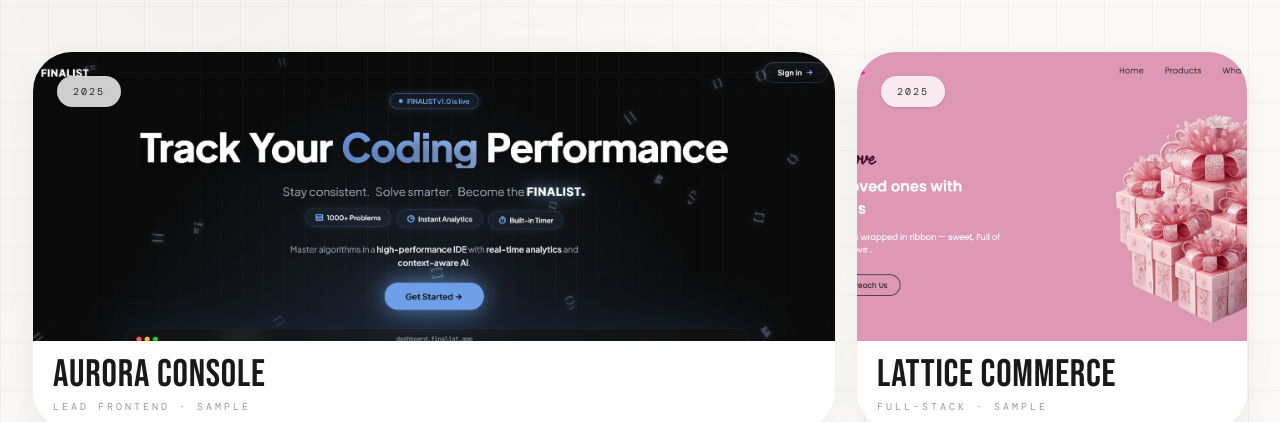
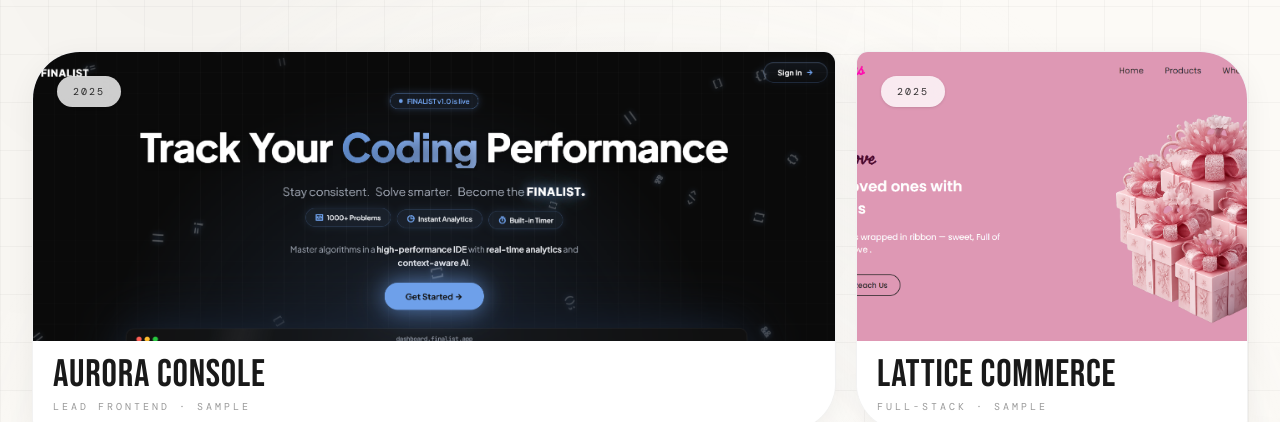
Before and after one commit to rupesh1285/Portfolio-Exclusive, a Next.js app: page / in a window 1280 px wide. Both pictures are taken after a click on the button "Work". Shown: the part 378-800 px from the top of the page. Built offline with nearby package versions, Linux system fonts and the light colour scheme; a web font is replaced by a local one.

Commit message:
style: apply dynamic asymmetric border radii to create interlocking aerodynamic card shapes

```diff
--- a/src/components/scene2/ProjectCard.tsx
+++ b/src/components/scene2/ProjectCard.tsx
@@ -16,6 +16,15 @@ export const ProjectCard = memo(function ProjectCard({ project: p, index: i, onC
   else if (i === 4) spanClass = "md:col-span-1 md:row-span-1 order-4"; // Project 5: Middle Center (Square)
   else if (i === 5) spanClass = "md:col-span-2 md:row-span-1 order-6"; // Project 6: Bottom Left (Wide)
 
+  // Custom Interlocking Aerodynamic Shapes
+  let radiusClass = "rounded-[40px]";
+  if (i === 0) radiusClass = "rounded-tl-[48px] rounded-tr-[12px] rounded-bl-[12px] rounded-br-[48px]"; // Project 1
+  else if (i === 1) radiusClass = "rounded-tl-[12px] rounded-tr-[48px] rounded-bl-[48px] rounded-br-[12px]"; // Project 2
+  else if (i === 2) radiusClass = "rounded-tl-[48px] rounded-tr-[12px] rounded-bl-[48px] rounded-br-[48px]"; // Project 3 (Tall)
+  else if (i === 3) radiusClass = "rounded-tl-[12px] rounded-tr-[48px] rounded-bl-[48px] rounded-br-[12px]"; // Project 4
+  else if (i === 4) radiusClass = "rounded-tl-[48px] rounded-tr-[12px] rounded-bl-[12px] rounded-br-[48px]"; // Project 5
+  else if (i === 5) radiusClass = "rounded-tl-[12px] rounded-tr-[48px] rounded-bl-[48px] rounded-br-[48px]"; // Project 6
+
   return (
     <motion.article
       layoutId={`project-${p.id}`}
@@ -23,7 +32,7 @@ export const ProjectCard = memo(function ProjectCard({ project: p, index: i, onC
       data-s2-project
       onClick={onClick}
       whileHover={{ y: -12, transition: { duration: 0.5, ease: [0.2, 1, 0.2, 1] } }}
-      className={`group/card relative flex flex-col overflow-hidden rounded-[32px] md:rounded-[40px] border border-black/5 bg-white shadow-[0_8px_30px_rgba(0,0,0,0.06)] z-10 hover:z-40 cursor-pointer ${spanClass}`}
+      className={`group/card relative flex flex-col overflow-hidden border border-black/5 bg-white shadow-[0_8px_30px_rgba(0,0,0,0.06)] z-10 hover:z-40 cursor-pointer ${spanClass} ${radiusClass}`}
     >
       {/* -----------------------------
           BASE CARD (Seen in Grid)
```
